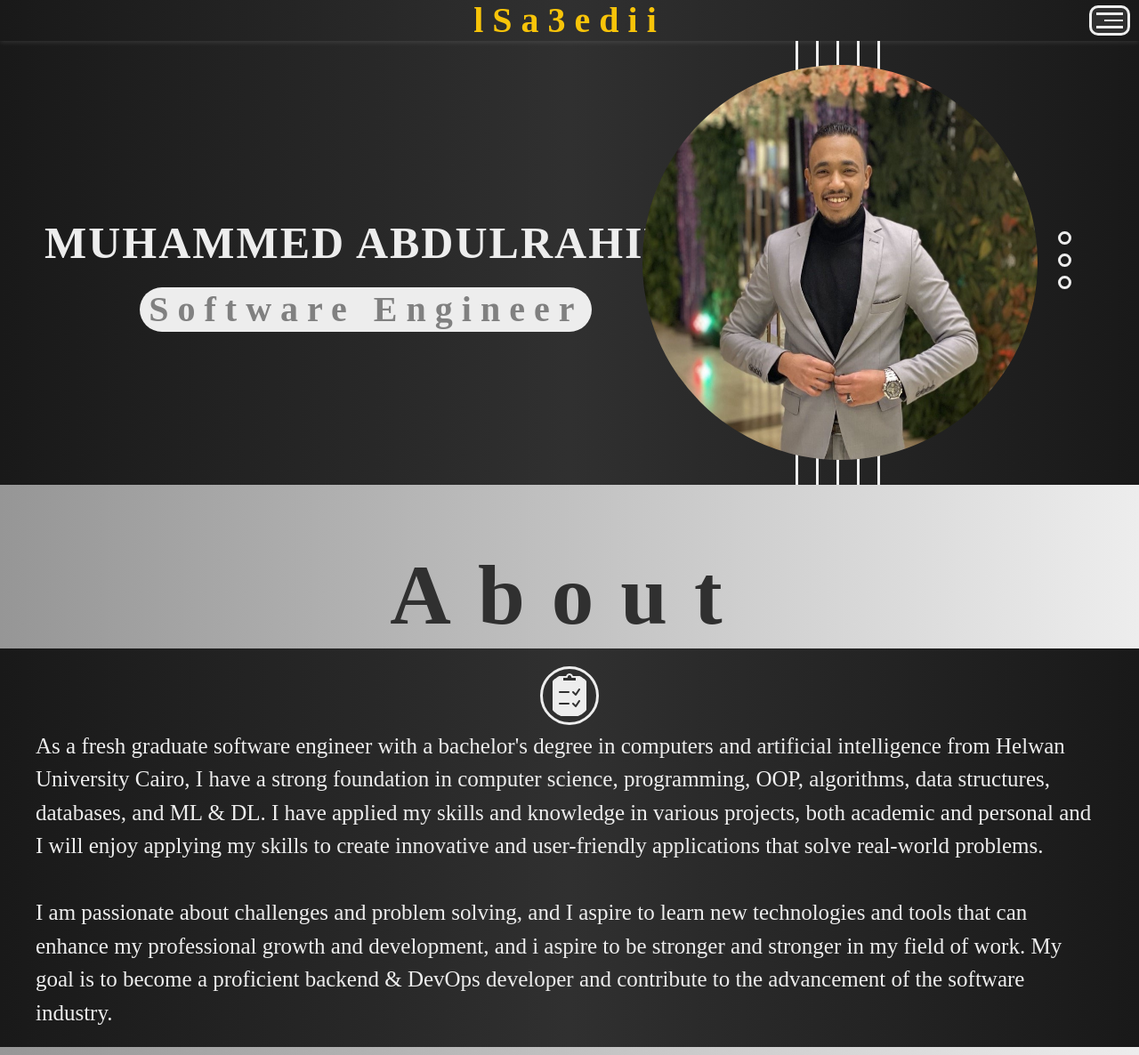
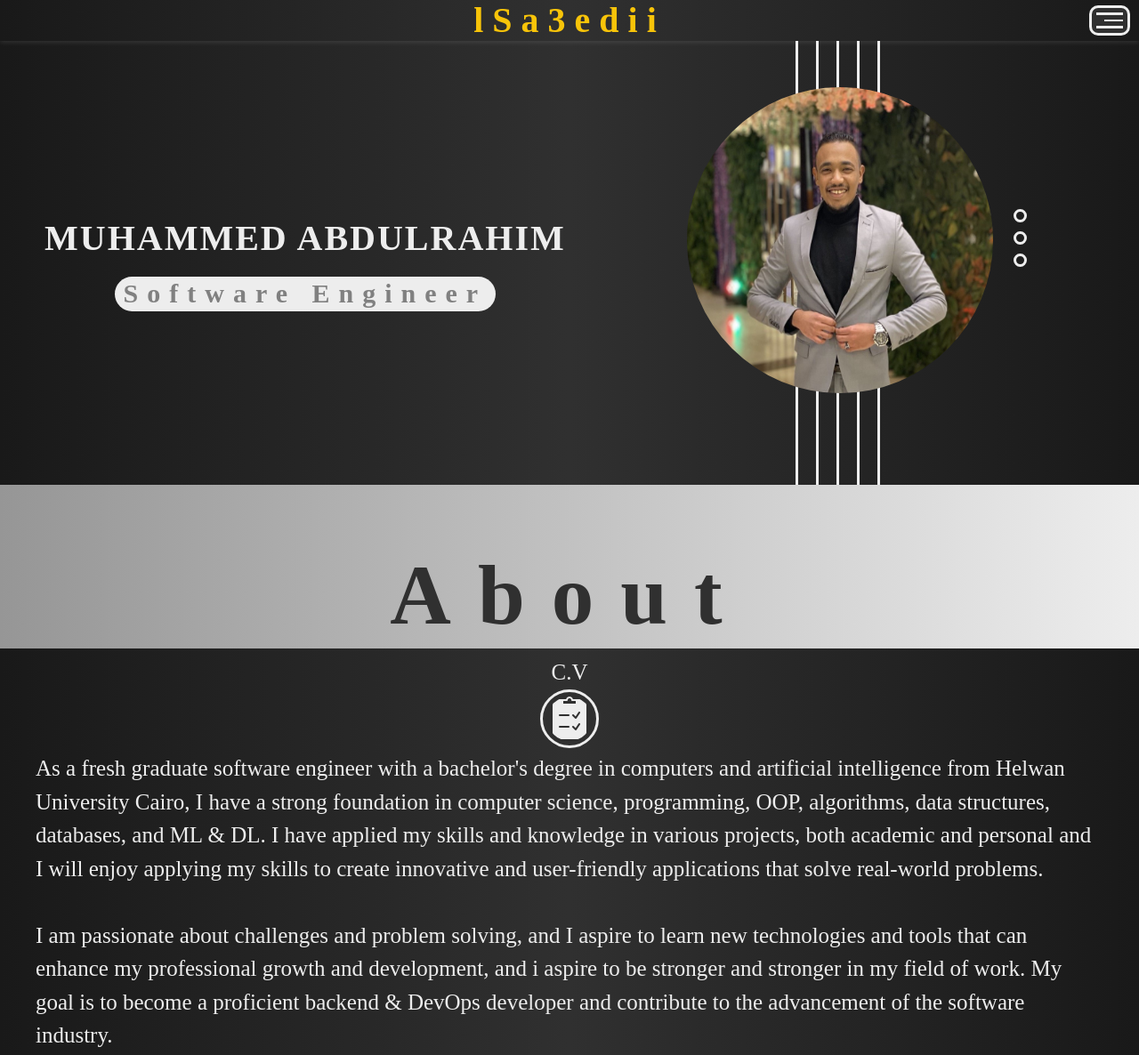
Before and after one commit to lsa3edii/Portfolio, a plain HTML site: page index.html in a window 1280 px wide. Shown: the top 1186 px of the page at 89% size. Drawn offline with Linux system fonts and the light colour scheme.

Commit message:
Some Improvements

```diff
--- a/css/style.css
+++ b/css/style.css
@@ -211,6 +211,7 @@ body {
     font-size: 50px;
     text-transform: uppercase;
     letter-spacing: 2px;
+    transition: 0.3s;
     margin: 0;
 }
 
@@ -223,6 +224,7 @@ body {
     width: fit-content;
     background-color: var(--second-color);
     border-radius: 25px;
+    transition: 0.3s;
     display: inline-block;
 }
 
@@ -251,11 +253,42 @@ body {
     border-style: solid;
     border-color: transparent;
     border-radius: 250px;
+    transition: 0.3s;
     z-index: 1;
     /* border-top-left-radius: 50px;
     border-top-right-radius: 50px;
     border-bottom-right-radius: 50px;
     border-bottom-left-radius: 50px; */
+}
+
+@media (max-width: 1286px) {
+    .landing img {
+        width: 350px;
+        height: 350px;
+        top: 10%;
+        right: -95px;
+        transition: 0.3s;
+    }
+
+    /* .hide-img {
+        display: none;
+    } */
+
+    .landing .intro-text h1 {
+        font-size: 40px;
+        transition: 0.3s;
+    }
+
+    .landing .intro-text h2 {
+        font-size: 30px;
+        transition: 0.3s;
+    }
+
+    .landing .circle {
+        top: 190px !important;
+        right: -110px !important;
+        transition: 0.3s;
+    }
 }
 
 .landing .circle {
@@ -264,6 +297,7 @@ body {
     position: absolute;
     top: 215px;
     right: -160px;
+    transition: 0.3s;
 }
 
 .landing .circle span {
@@ -308,6 +342,7 @@ body {
 
 .about .about-content {
     padding: var(--content-padding);
+    padding-top: 8px;
     background: linear-gradient(to right, rgb(25, 25, 25), var(--main-color), rgb(25, 25, 25));
 }
 
@@ -553,7 +588,7 @@ body {
     line-height: 1.4;
     color: var(--second-color);
     margin: 0;
-    margin: 0;
+    padding-bottom: 10px;
     min-height: 130px;
 }
 
--- a/index.html
+++ b/index.html
@@ -3,10 +3,10 @@
 
 <head>
     <meta charset="UTF-8">
-    <meta name="viewport" content="width=device-width, initial-scale=1.0">
+    <!-- <meta name="viewport" content="width=device-width, initial-scale=1.0"> -->
     <title>Portfolio</title>
 
-    <link rel="icon" href="images/logo.png" type="image/png">
+    <link rel="icon" href="images/logo.png" type="image/png" id="icon-page">
     <link rel="stylesheet" href="css/style.css">
     <link rel="stylesheet" href="css/normalize.css">
     <link rel="stylesheet" href="css/all.min.css">
@@ -68,7 +68,11 @@
             <h2 class="special-heading">About</h2>
             <div class="about-content">
                 <div class="info">
-                    <div><img src="images/about.png" alt=""></div>
+                    <div>
+                        <p>C.V</p>
+                        <a href="https://drive.google.com/file/d/1lnMwm9gf9wF9xc038GVbiwqB_RprVIeS/view?usp=sharing"
+                            target="_blank"><img src="images/about.png" alt=""></a>
+                    </div>
                     <p>
                         As a fresh graduate software engineer with a bachelor's degree in computers and artificial
                         intelligence from Helwan University Cairo, I have a strong foundation in computer science,
@@ -303,7 +307,9 @@
                     </div>
 
                     <span>
-                        <p class="count-views">Prtoflio Views</p>
+                        <p class="count-views">Portfolio Views</p>
+                        <!-- <a href='http://www.freevisitorcounters.com'>more information</a>
+                        <script type='text/javascript' src='https://www.freevisitorcounters.com/auth.php?id=cdf5ea23b3289134b563b7f1ae0938ade16f12b5'></script> -->
                         <script type="text/javascript"
                             src="https://www.freevisitorcounters.com/en/home/counter/1236131/t/5"></script>
                     </span>
--- a/js/main.js
+++ b/js/main.js
@@ -4,6 +4,7 @@ const projectsTitles = [
   "Brain Cancer Multi Classification - Deep Learning Project",
   "Text Classification for Multi Cancer - NLP Project",
   "Project Management System - Java Project",
+  "MNIST Digits Classification - Pattern Recognition Project",
   "Alert Program for Laptop Battery Charger",
 ];
 
@@ -13,7 +14,8 @@ const descriptions = [
   "This project presents an approach for brain tumor classification MRI using CNNs and demonstrates its superior performance in image classification.",
   "NLP project for multi-cancer text classification by using LSTM on a dataset containing colon, lung, and thyroid cancer.",
   "This desktop application is used to manage projects and tasks and it consists of 4 modules: (admin, project-manager, team-leader and employee).",
-  "Monitors laptop battery status and alerts when status changes.",
+  "Handwritten digits recognition is a classic problem in the field of image classification. The MNIST dataset, consisting of 60,000 training and 10,000 testing grayscale images of handwritten digits.",
+  "Short Video: Monitors laptop battery status and alerts when status changes.",
 ];
 
 const videos = [
@@ -22,6 +24,7 @@ const videos = [
   "https://www.youtube.com/embed/B4n_O51cDB0",
   "https://www.youtube.com/embed/G8wwJ3u0bY8",
   "https://www.youtube.com/embed/s333rvKEnOs",
+  "https://www.youtube.com/embed/JYuBZA52BmQ",
   "https://www.youtube.com/embed/HvdsDFNALlg",
 ];
 
@@ -39,6 +42,7 @@ async function updateText() {
   projectTitle.innerHTML = projectsTitles[index];
   description.innerHTML = descriptions[index];
 }
+
 function delay(ms) {
   return new Promise((resolve) => setTimeout(resolve, ms));
 }
```
